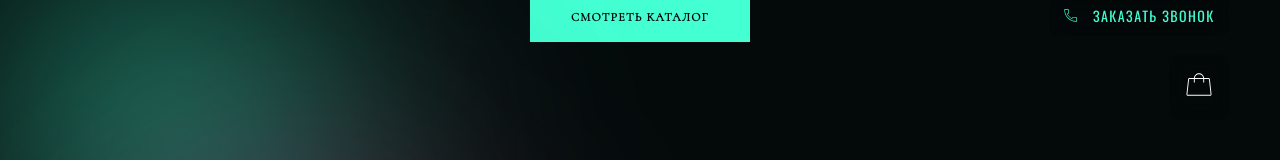
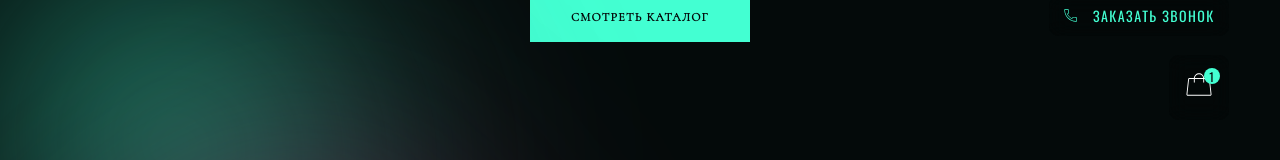
Before and after one commit to jgerba/flower-react-client, a React (Create React App) app: page / in a window 1280 px wide. Shown: the part 596-756 px from the top of the page. Built offline with nearby package versions, Linux system fonts and the light colour scheme.

Commit message:
shop cart style upd

```diff
--- a/src/components/ShopCart.jsx
+++ b/src/components/ShopCart.jsx
@@ -1,6 +1,10 @@
-function ShopCart(params) {
+import classes from './ShopCart.module.css';
+
+function ShopCart() {
+    const items = 1;
+
     return (
-        <>
+        <div className={classes.cart} data-items={items}>
             <svg
                 width="30"
                 height="30"
@@ -16,7 +20,7 @@ function ShopCart(params) {
                     />
                 </g>
             </svg>
-        </>
+        </div>
     );
 }
 
--- /dev/null
+++ b/src/components/ShopCart.module.css
@@ -0,0 +1,22 @@
+.cart::after {
+    content: attr(data-items);
+    position: absolute;
+    display: flex;
+    flex-wrap: wrap;
+    justify-content: center;
+    align-content: center;
+
+    width: 16px;
+    height: 16px;
+    right: 9px;
+    top: 13px;
+
+    border-radius: 50%;
+
+    font-family: 'Oswald';
+    font-size: 12px;
+    letter-spacing: 0.48px;
+
+    color: var(--customBlack);
+    background: var(--customGreen);
+}
```
